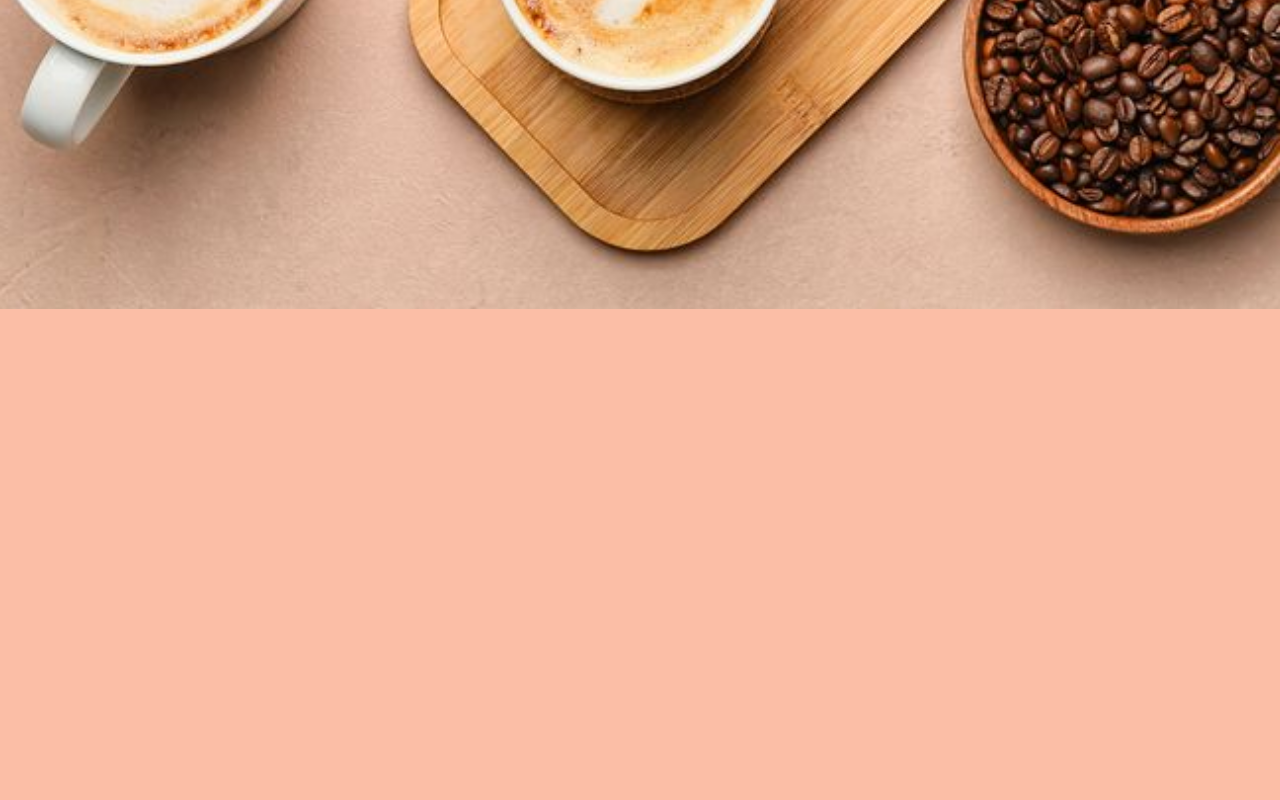
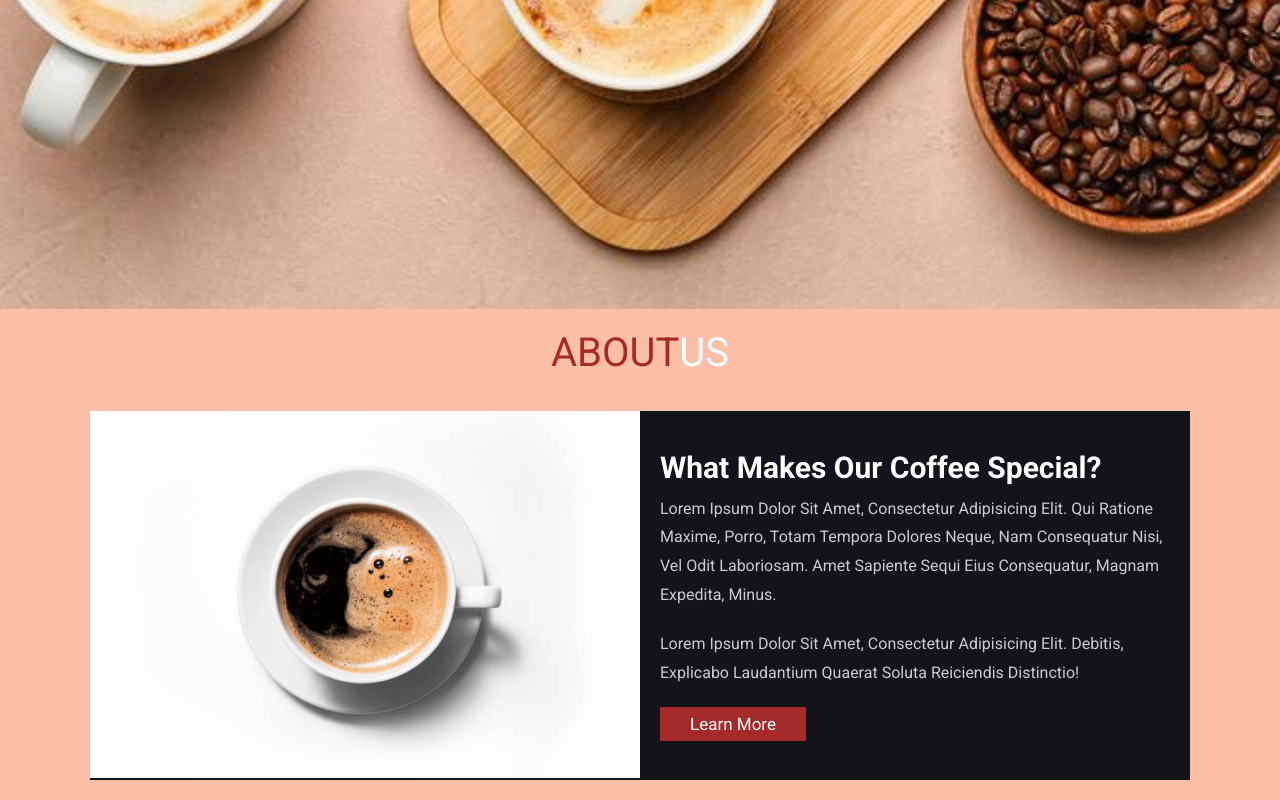
Before and after one commit to Raihanhn/Online-Coffee, a plain HTML site: page index.html in a window 1280 px wide. Shown: the part 491-1291 px from the top of the page. Before the commit the page ends 800 px from the top, so only its background shows below. Drawn offline with Linux system fonts and the light colour scheme.

Commit message:
8th commit

```diff
--- a/index.html
+++ b/index.html
@@ -81,7 +81,7 @@
 
     </header>
 
-    <!--------------header section end----------->
+    <!----------------header section end----------------------------------->
 
 
 
@@ -96,6 +96,29 @@
         </div>
     </section>
 
+    <!-----------------------------Home section end---------------------------->
+
+
+
+    <!-----------------------------About section Start---------------------------->
+
+    <section class="about" id="about">
+        <div class="heading"><span>about</span>us</div>
+
+         <div class="row">
+
+        <div class="image">
+            <img src="/img/istockphoto-1286808993-612x612.jpg" alt="">
+        </div>
+
+        <div class="content">
+            <h3>what makes our coffee special?</h3>
+            <p>Lorem ipsum dolor sit amet, consectetur adipisicing elit. Qui ratione maxime, porro, totam tempora dolores neque, nam consequatur nisi, vel odit laboriosam. Amet sapiente sequi eius consequatur, magnam expedita, minus.</p>
+            <p>Lorem ipsum dolor sit amet, consectetur adipisicing elit. Debitis, explicabo laudantium quaerat soluta reiciendis distinctio!</p>
+            <a href="#" class="btn">learn more</a>
+        </div>
+    </div>
+    </section>
 
 
 
@@ -108,7 +131,78 @@
 
 
 
-    <!-------------------------Home section end----------------------->
+    <!-----------------------------About section End------------------------------>
+
+
+
+
+
+
+
+
+
+
+
+
+
+
+
+
+
+
+
+
+
+
+
+
+
+
+
+
+
+
+
+
+
+
+
+
+
+
+
+
+
+
+
+
+
+
+
+
+
+
+
+
+
+
+
+
+
+
+
+
+
+
+
+
+
+
+
+
+
+
+
 
 
 
--- a/style.css
+++ b/style.css
@@ -44,6 +44,20 @@ body{
 
 section{
     padding: 2rem 7%;
+}
+
+.heading{
+    text-align: center;
+    color: #fff;
+    text-transform: uppercase;
+    padding-bottom: 3.5rem;
+    font-size: 4rem;
+}
+
+.heading span{
+   color: brown;
+   text-transform: uppercase;
+
 }
 
 .btn{
@@ -224,6 +238,94 @@ section{
     color: brown;
 }
 
+.about .row{
+    display: flex;
+    align-items: center;
+    background: var(--black);
+    flex-wrap: wrap;
+}
+
+.about .row .image{
+    flex: 1 1 45rem;
+}
+
+.about .row .image img{
+    width: 100%;
+}
+
+.about .row .content{
+    flex: 1 1 45rem;
+    padding: 2rem;
+}
+
+.about .row .content h3{
+    font-size: 3rem;
+    color: #fff;
+}
+
+.about .row .content p{
+    font-size: 1.6rem;
+    color: #ccc;
+    padding: 1rem 0;
+    line-height: 1.8;
+}
+
+
+
+
+
+
+
+
+
+
+
+
+
+
+
+
+
+
+
+
+
+
+
+
+
+
+
+
+
+
+
+
+
+
+
+
+
+
+
+
+
+
+
+
+
+
+
+
+
+
+
+
+
+
+
+
+
 
 
 
```
Also changed, not shown: img/istockphoto-1286808993-612x612.jpg (added).
